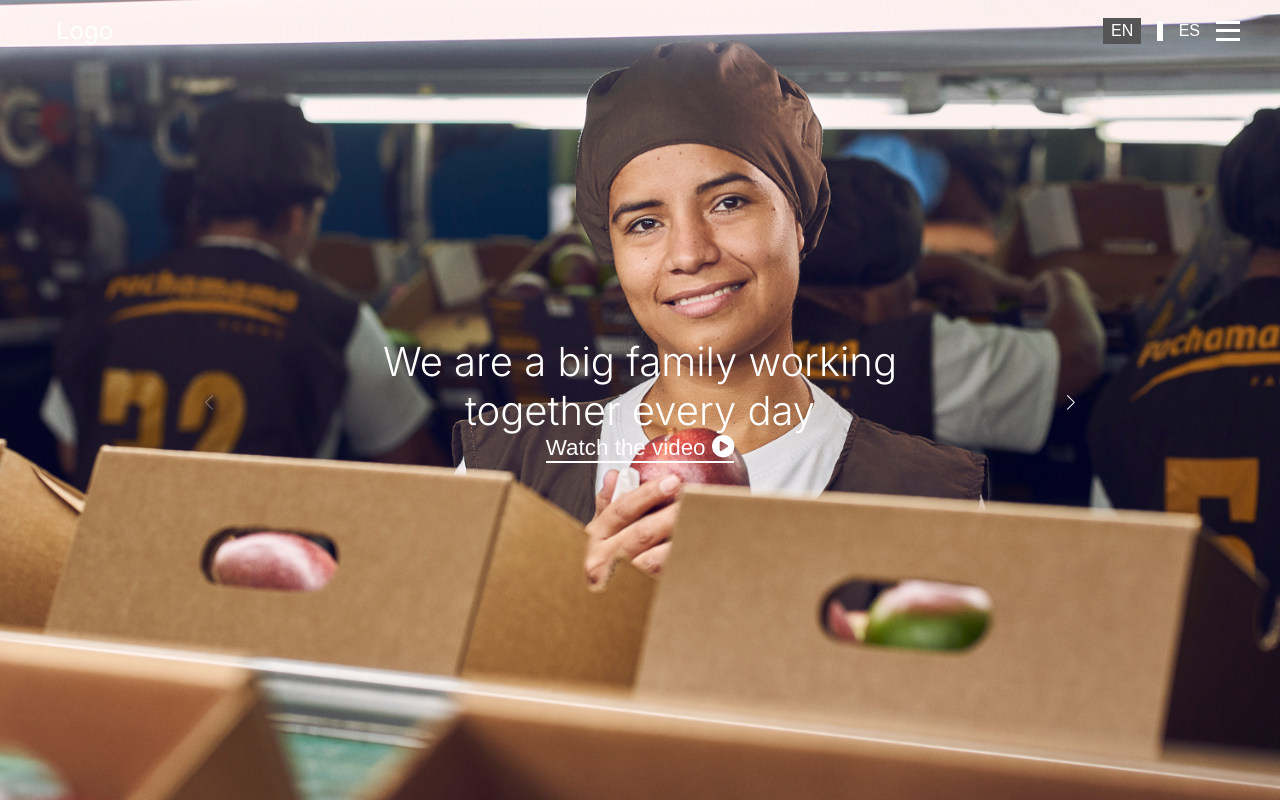
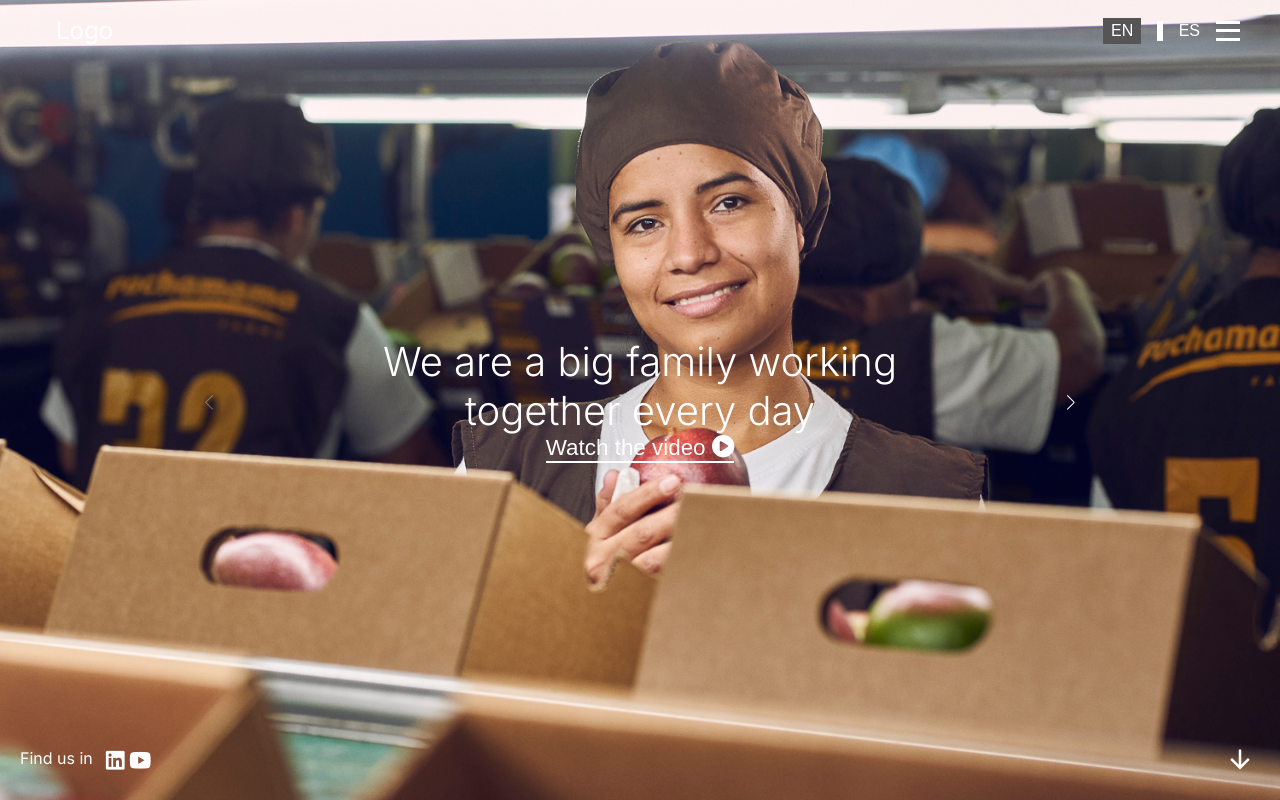
Before and after one commit to FranzDuran/pachamama-farms-web, a Next.js app: page / in a window 1280 px wide. Shown: the top 800 px of the page. Built offline with nearby package versions, Linux system fonts and the light colour scheme.

Commit message:
icon flotantes

```diff
--- a/package.json
+++ b/package.json
@@ -22,6 +22,7 @@
     "npm": "^9.8.1",
     "react": "^18.2.0",
     "react-dom": "18.2.0",
+    "remixicon": "^3.5.0",
     "swiper": "^10.2.0"
   }
 }
--- a/src/app/page.js
+++ b/src/app/page.js
@@ -4,6 +4,7 @@ import Navbar from "@/components/Navbar/Navbar";
 import ContactUs from "./seccions/ContactUs/ContactUs";
 import FruitsSeccion from "./seccions/fruits/fruits";
 import PackHouse from "./seccions/packHouse/packHouse";
+import FloatingIcons from "@/components/FloatingIcons/FloatingIcons";
 
 
 export default function Home() {
@@ -15,6 +16,7 @@ export default function Home() {
       <FruitsSeccion/>
       <PackHouse/>
       <ContactUs />
+      <FloatingIcons/>
     </main>
   );
 }
--- /dev/null
+++ b/src/components/FloatingIcons/FloatingIcons.jsx
@@ -0,0 +1,76 @@
+"use client";
+import React from "react";
+import Link from "next/link";
+import styles from "./FloatingIcons.module.css";
+import "remixicon/fonts/remixicon.css";
+import { useEffect, useState } from "react";
+
+const FloatingIcons = () => {
+  const [menuTextColor, setMenuTextColor] = useState("white");
+
+  const handleScroll = () => {
+    const sections = document.querySelectorAll("section");
+    sections.forEach((section) => {
+      const rect = section.getBoundingClientRect();
+      if (rect.top <= 600 && rect.bottom >= 0) {
+        setMenuTextColor(section.dataset.textColor || "white");
+      }
+    });
+  };
+
+  useEffect(() => {
+    window.addEventListener("scroll", handleScroll);
+    return () => {
+      window.removeEventListener("scroll", handleScroll);
+    };
+  }, []);
+
+  const scrollToNextSection = () => {
+    // Lógica para desplazarse a la siguiente sección de la página
+    // Puedes usar métodos como `scrollIntoView` para lograrlo
+    const sections = document.querySelectorAll("section"); // Selecciona todas las secciones
+    let nextSectionIndex = -1;
+
+    sections.forEach((section, index) => {
+      const rect = section.getBoundingClientRect();
+      if (rect.top >= 0 && rect.top < window.innerHeight) {
+        nextSectionIndex = index + 1;
+      }
+    });
+
+    if (nextSectionIndex < sections.length) {
+      sections[nextSectionIndex].scrollIntoView({ behavior: "smooth" });
+    }
+  };
+
+  return (
+    <div
+      className={`${styles.floatingIconsContainer} ${styles[menuTextColor]}`}
+    >
+      <span className={`${styles.textIcon} `} >Find us in</span>
+      <span className={`${styles.linkedinIcon} `}>
+        <Link
+          href="https://www.linkedin.com/your-linkedin-url"
+          passHref
+          style={{ textDecoration: "none", color: "inherit" }}
+        >
+          <i className="ri-linkedin-box-fill"></i>
+        </Link>
+      </span>
+      <span className={styles.youtubeIcon}>
+        <Link
+          href="https://www.youtube.com/your-youtube-url"
+          passHref
+          style={{ textDecoration: "none", color: "inherit" }}
+        >
+          <i className="ri-youtube-fill"></i>
+        </Link>
+      </span>
+      <span className={styles.scrollButton} onClick={scrollToNextSection}>
+        <i className="ri-arrow-down-line"></i>
+      </span>
+    </div>
+  );
+};
+
+export default FloatingIcons;
--- /dev/null
+++ b/src/components/FloatingIcons/FloatingIcons.module.css
@@ -0,0 +1,67 @@
+.floatingIconsContainer {
+  position: fixed;
+  bottom: 20px;
+  display: flex;
+  /* flex-direction: column;
+  justify-content: space-between;
+  align-items: flex-start; */
+  flex-direction: row;
+  justify-content: space-between;
+  align-items: center;
+  left: 20px;
+  z-index: 1000;
+  background-color: transparent;
+}
+
+.linkedinIcon,
+.youtubeIcon {
+  /* width: 40px;
+  height: 40px; */
+  /* border-radius: 50%; */
+  background-color: transparent;
+  display: flex;
+  align-items: center;
+  justify-content: center;
+  margin-bottom: 5px;
+  cursor: pointer;
+  list-style: none;
+  font-size: 25px;
+}
+
+.textIcon{
+  margin-bottom: 10px;
+  margin-right: 10px;
+}
+
+.scrollButton {
+  width: 40px;
+  height: 40px;
+  border-radius: 50%;
+  background-color: transparent;
+  display: flex;
+  align-items: center;
+  justify-content: center;
+  cursor: pointer;
+  position: fixed;
+  bottom: 20px;
+  right: 20px; /* Posiciona en la parte inferior derecha */
+}
+.scrollButton i{
+  font-size: 30px;
+}
+/* .scrollButton:hover {
+  background-color: #555;
+} */
+
+
+.white span {
+  color: white;
+}
+
+.black span {
+  color: black;
+}
+
+.hide {
+  display: none;
+}
--- a/src/components/Navbar/Navbar.jsx
+++ b/src/components/Navbar/Navbar.jsx
@@ -1,5 +1,6 @@
 "use client";
 import React, { useState, useEffect } from "react";
+import FloatingIcons from "../FloatingIcons/FloatingIcons";
 import styles from "./navbar.module.css";
 
 const Navbar = () => {
@@ -20,7 +21,7 @@ const Navbar = () => {
     const sections = document.querySelectorAll("section");
     sections.forEach((section) => {
       const rect = section.getBoundingClientRect();
-      if (rect.top <= 80 && rect.bottom >= 80) {
+      if (rect.top <= 20 && rect.bottom >= 20) {
         setMenuTextColor(section.dataset.textColor || "white");
       }
     });
@@ -86,6 +87,7 @@ const Navbar = () => {
           <li id={styles.borderLi} onClick={() => handleClickNav("contact")}>Contact us</li>
         </ul>
       )}
+      {/* <FloatingIcons isMenuOpen={isMenuOpen}/> */}
     </nav>
   );
 };
--- a/src/components/Navbar/navbar.module.css
+++ b/src/components/Navbar/navbar.module.css
@@ -85,10 +85,12 @@
   top: 100%;
   left: 0;
   width: 100%;
+  height: 92vh;
   padding: 0.5rem;
   display: flex;
   flex-direction: column;
   /* gap: 0.5rem; */
+  z-index: 2000;
 }
 
 .menu li {
```
Also changed, not shown: 1 other file (tests, documents, lock files or other folders).
